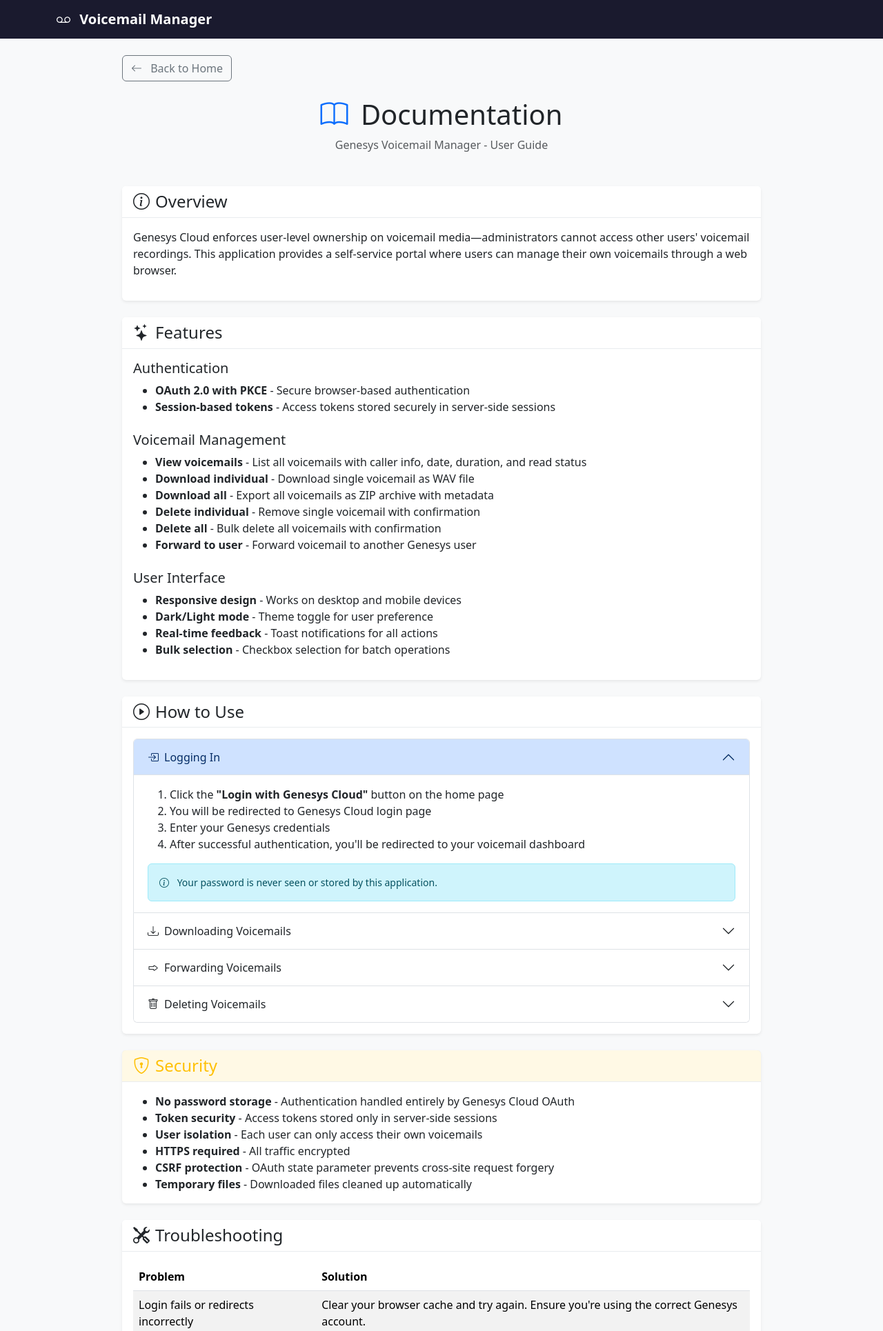
After one commit to filipbal/genesys-voicemail-manager, a Flask app: page /documentation in a window 1280 px wide. The commit adds this page. Shown: the top 1930 px of the page at 69% size. Run offline with Flask 3, Linux system fonts and the light colour scheme.

Commit message:
Update index, add documentation

```diff
--- a/app.py
+++ b/app.py
@@ -967,6 +967,10 @@
         'timestamp': datetime.now().isoformat()
     })
 
+@app.route('/documentation')
+def documentation():
+    """Display documentation page"""
+    return render_template('documentation.html')
 
 # ============================================================================
 # ERROR HANDLERS
--- /dev/null
+++ b/templates/documentation.html
@@ -0,0 +1,315 @@
+{% extends "base.html" %}
+
+{% block title %}Documentation{% endblock %}
+
+{% block content %}
+<div class="row justify-content-center">
+    <div class="col-lg-10">
+
+        <!-- Back Button -->
+        <div class="mb-4">
+            <a href="{{ url_for('index') }}" class="btn btn-outline-secondary">
+                <i class="bi bi-arrow-left me-2"></i>
+                Back to Home
+            </a>
+        </div>
+
+        <!-- Documentation Header -->
+        <div class="text-center mb-5">
+            <h1>
+                <i class="bi bi-book text-primary me-2"></i>
+                Documentation
+            </h1>
+            <p class="text-muted">Genesys Voicemail Manager - User Guide</p>
+        </div>
+
+        <!-- Overview -->
+        <div class="card mb-4">
+            <div class="card-header">
+                <h4 class="mb-0"><i class="bi bi-info-circle me-2"></i>Overview</h4>
+            </div>
+            <div class="card-body">
+                <p>Genesys Cloud enforces user-level ownership on voicemail media—administrators cannot access other users' voicemail recordings. This application provides a self-service portal where users can manage their own voicemails through a web browser.</p>
+            </div>
+        </div>
+
+        <!-- Features -->
+        <div class="card mb-4">
+            <div class="card-header">
+                <h4 class="mb-0"><i class="bi bi-stars me-2"></i>Features</h4>
+            </div>
+            <div class="card-body">
+                <h5>Authentication</h5>
+                <ul>
+                    <li><strong>OAuth 2.0 with PKCE</strong> - Secure browser-based authentication</li>
+                    <li><strong>Session-based tokens</strong> - Access tokens stored securely in server-side sessions</li>
+                </ul>
+
+                <h5 class="mt-4">Voicemail Management</h5>
+                <ul>
+                    <li><strong>View voicemails</strong> - List all voicemails with caller info, date, duration, and read status</li>
+                    <li><strong>Download individual</strong> - Download single voicemail as WAV file</li>
+                    <li><strong>Download all</strong> - Export all voicemails as ZIP archive with metadata</li>
+                    <li><strong>Delete individual</strong> - Remove single voicemail with confirmation</li>
+                    <li><strong>Delete all</strong> - Bulk delete all voicemails with confirmation</li>
+                    <li><strong>Forward to user</strong> - Forward voicemail to another Genesys user</li>
+                </ul>
+
+                <h5 class="mt-4">User Interface</h5>
+                <ul>
+                    <li><strong>Responsive design</strong> - Works on desktop and mobile devices</li>
+                    <li><strong>Dark/Light mode</strong> - Theme toggle for user preference</li>
+                    <li><strong>Real-time feedback</strong> - Toast notifications for all actions</li>
+                    <li><strong>Bulk selection</strong> - Checkbox selection for batch operations</li>
+                </ul>
+            </div>
+        </div>
+
+        <!-- How to Use -->
+        <div class="card mb-4">
+            <div class="card-header">
+                <h4 class="mb-0"><i class="bi bi-play-circle me-2"></i>How to Use</h4>
+            </div>
+            <div class="card-body">
+                <div class="accordion" id="howToAccordion">
+
+                    <!-- Login -->
+                    <div class="accordion-item">
+                        <h2 class="accordion-header">
+                            <button class="accordion-button" type="button" data-bs-toggle="collapse" data-bs-target="#collapseLogin">
+                                <i class="bi bi-box-arrow-in-right me-2"></i>
+                                Logging In
+                            </button>
+                        </h2>
+                        <div id="collapseLogin" class="accordion-collapse collapse show" data-bs-parent="#howToAccordion">
+                            <div class="accordion-body">
+                                <ol>
+                                    <li>Click the <strong>"Login with Genesys Cloud"</strong> button on the home page</li>
+                                    <li>You will be redirected to Genesys Cloud login page</li>
+                                    <li>Enter your Genesys credentials</li>
+                                    <li>After successful authentication, you'll be redirected to your voicemail dashboard</li>
+                                </ol>
+                                <div class="alert alert-info small mb-0">
+                                    <i class="bi bi-info-circle me-2"></i>
+                                    Your password is never seen or stored by this application.
+                                </div>
+                            </div>
+                        </div>
+                    </div>
+
+                    <!-- Downloading -->
+                    <div class="accordion-item">
+                        <h2 class="accordion-header">
+                            <button class="accordion-button collapsed" type="button" data-bs-toggle="collapse" data-bs-target="#collapseDownload">
+                                <i class="bi bi-download me-2"></i>
+                                Downloading Voicemails
+                            </button>
+                        </h2>
+                        <div id="collapseDownload" class="accordion-collapse collapse" data-bs-parent="#howToAccordion">
+                            <div class="accordion-body">
+                                <h6>Individual Download:</h6>
+                                <ol>
+                                    <li>Find the voicemail you want to download</li>
+                                    <li>Click the <strong>download icon</strong> <i class="bi bi-download"></i> next to it</li>
+                                    <li>The WAV file will be downloaded to your computer</li>
+                                </ol>
+
+                                <h6 class="mt-3">Download All:</h6>
+                                <ol>
+                                    <li>Click the <strong>"Download All"</strong> button at the top of the dashboard</li>
+                                    <li>A ZIP file containing all voicemails and metadata will be downloaded</li>
+                                </ol>
+                            </div>
+                        </div>
+                    </div>
+
+                    <!-- Forwarding -->
+                    <div class="accordion-item">
+                        <h2 class="accordion-header">
+                            <button class="accordion-button collapsed" type="button" data-bs-toggle="collapse" data-bs-target="#collapseForward">
+                                <i class="bi bi-forward me-2"></i>
+                                Forwarding Voicemails
+                            </button>
+                        </h2>
+                        <div id="collapseForward" class="accordion-collapse collapse" data-bs-parent="#howToAccordion">
+                            <div class="accordion-body">
+                                <ol>
+                                    <li>Click the <strong>forward icon</strong> <i class="bi bi-forward"></i> next to the voicemail</li>
+                                    <li>A modal will appear with a search box</li>
+                                    <li>Type the name or email of the recipient user</li>
+                                    <li>Select the user from the search results</li>
+                                    <li>Click <strong>"Forward"</strong> to send</li>
+                                </ol>
+                                <div class="alert alert-warning small mb-0">
+                                    <i class="bi bi-exclamation-triangle me-2"></i>
+                                    Forwarded voicemails will appear in the recipient's Genesys voicemail inbox.
+                                </div>
+                            </div>
+                        </div>
+                    </div>
+
+                    <!-- Deleting -->
+                    <div class="accordion-item">
+                        <h2 class="accordion-header">
+                            <button class="accordion-button collapsed" type="button" data-bs-toggle="collapse" data-bs-target="#collapseDelete">
+                                <i class="bi bi-trash me-2"></i>
+                                Deleting Voicemails
+                            </button>
+                        </h2>
+                        <div id="collapseDelete" class="accordion-collapse collapse" data-bs-parent="#howToAccordion">
+                            <div class="accordion-body">
+                                <h6>Individual Delete:</h6>
+                                <ol>
+                                    <li>Click the <strong>delete icon</strong> <i class="bi bi-trash text-danger"></i> next to the voicemail</li>
+                                    <li>Confirm the deletion in the popup dialog</li>
+                                </ol>
+
+                                <h6 class="mt-3">Delete All:</h6>
+                                <ol>
+                                    <li>Click the <strong>"Delete All"</strong> button at the top of the dashboard</li>
+                                    <li>Read the warning carefully</li>
+                                    <li>Confirm to delete all voicemails</li>
+                                </ol>
+
+                                <div class="alert alert-danger small mb-0">
+                                    <i class="bi bi-exclamation-octagon me-2"></i>
+                                    <strong>Warning:</strong> Deleted voicemails cannot be recovered!
+                                </div>
+                            </div>
+                        </div>
+                    </div>
+
+                </div>
+            </div>
+        </div>
+
+        <!-- Security -->
+        <div class="card mb-4 border-warning">
+            <div class="card-header bg-warning bg-opacity-10">
+                <h4 class="mb-0 text-warning"><i class="bi bi-shield-lock me-2"></i>Security</h4>
+            </div>
+            <div class="card-body">
+                <ul class="mb-0">
+                    <li><strong>No password storage</strong> - Authentication handled entirely by Genesys Cloud OAuth</li>
+                    <li><strong>Token security</strong> - Access tokens stored only in server-side sessions</li>
+                    <li><strong>User isolation</strong> - Each user can only access their own voicemails</li>
+                    <li><strong>HTTPS required</strong> - All traffic encrypted</li>
+                    <li><strong>CSRF protection</strong> - OAuth state parameter prevents cross-site request forgery</li>
+                    <li><strong>Temporary files</strong> - Downloaded files cleaned up automatically</li>
+                </ul>
+            </div>
+        </div>
+
+        <!-- Troubleshooting -->
+        <div class="card mb-4">
+            <div class="card-header">
+                <h4 class="mb-0"><i class="bi bi-tools me-2"></i>Troubleshooting</h4>
+            </div>
+            <div class="card-body">
+                <div class="table-responsive">
+                    <table class="table table-striped">
+                        <thead>
+                            <tr>
+                                <th>Problem</th>
+                                <th>Solution</th>
+                            </tr>
+                        </thead>
+                        <tbody>
+                            <tr>
+                                <td>Login fails or redirects incorrectly</td>
+                                <td>Clear your browser cache and try again. Ensure you're using the correct Genesys account.</td>
+                            </tr>
+                            <tr>
+                                <td>No voicemails showing</td>
+                                <td>Your voicemail inbox may be empty. Check Genesys UI to confirm.</td>
+                            </tr>
+                            <tr>
+                                <td>"Access denied" when downloading</td>
+                                <td>The voicemail may have been deleted. Try refreshing the page.</td>
+                            </tr>
+                            <tr>
+                                <td>Forward not working</td>
+                                <td>Ensure the recipient user exists and has voicemail enabled.</td>
+                            </tr>
+                            <tr>
+                                <td>Session expired</td>
+                                <td>Log out and log back in to get a fresh token.</td>
+                            </tr>
+                        </tbody>
+                    </table>
+                </div>
+            </div>
+        </div>
+
+        <!-- API Reference (for advanced users) -->
+        <div class="card mb-4">
+            <div class="card-header">
+                <h4 class="mb-0"><i class="bi bi-code-slash me-2"></i>API Endpoints</h4>
+            </div>
+            <div class="card-body">
+                <p class="text-muted small">For developers and advanced users.</p>
+                <div class="table-responsive">
+                    <table class="table table-sm">
+                        <thead>
+                            <tr>
+                                <th>Endpoint</th>
+                                <th>Method</th>
+                                <th>Description</th>
+                            </tr>
+                        </thead>
+                        <tbody>
+                            <tr>
+                                <td><code>/api/voicemails</code></td>
+                                <td><span class="badge bg-success">GET</span></td>
+                                <td>List all voicemails (JSON)</td>
+                            </tr>
+                            <tr>
+                                <td><code>/download/&lt;id&gt;</code></td>
+                                <td><span class="badge bg-success">GET</span></td>
+                                <td>Download single voicemail</td>
+                            </tr>
+                            <tr>
+                                <td><code>/download-all</code></td>
+                                <td><span class="badge bg-success">GET</span></td>
+                                <td>Download all as ZIP</td>
+                            </tr>
+                            <tr>
+                                <td><code>/api/delete/&lt;id&gt;</code></td>
+                                <td><span class="badge bg-danger">DELETE</span></td>
+                                <td>Delete single voicemail</td>
+                            </tr>
+                            <tr>
+                                <td><code>/api/delete-all</code></td>
+                                <td><span class="badge bg-danger">DELETE</span></td>
+                                <td>Delete all voicemails</td>
+                            </tr>
+                            <tr>
+                                <td><code>/api/forward/&lt;id&gt;</code></td>
+                                <td><span class="badge bg-primary">POST</span></td>
+                                <td>Forward voicemail</td>
+                            </tr>
+                            <tr>
+                                <td><code>/api/search/users</code></td>
+                                <td><span class="badge bg-success">GET</span></td>
+                                <td>Search users</td>
+                            </tr>
+                            <tr>
+                                <td><code>/health</code></td>
+                                <td><span class="badge bg-success">GET</span></td>
+                                <td>Health check</td>
+                            </tr>
+                        </tbody>
+                    </table>
+                </div>
+            </div>
+        </div>
+
+        <!-- Footer -->
+        <div class="text-center text-muted mb-4">
+            <hr>
+            <p class="small">Internal Use Only | Developed by Filip Balakovski</p>
+        </div>
+
+    </div>
+</div>
+{% endblock %}
```
Also changed, not shown: templates/index.html (+122 -67 lines).
